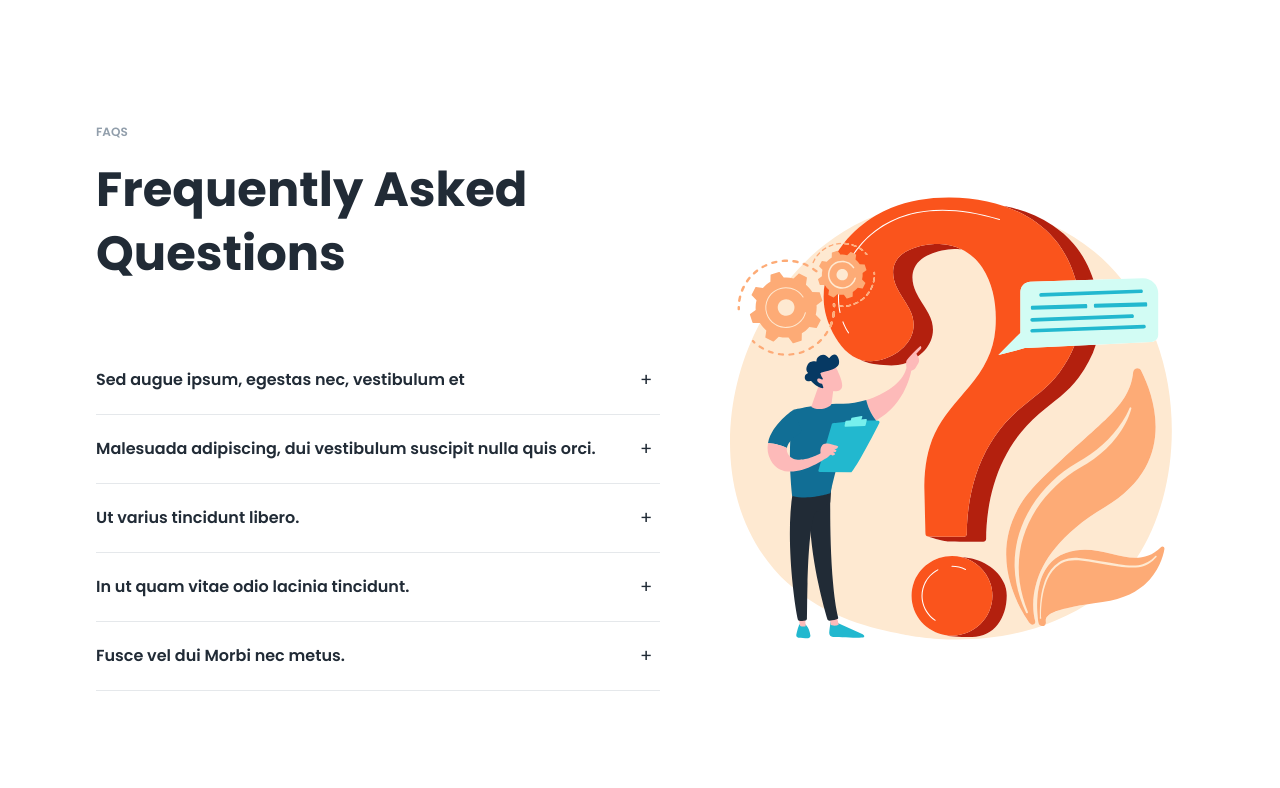
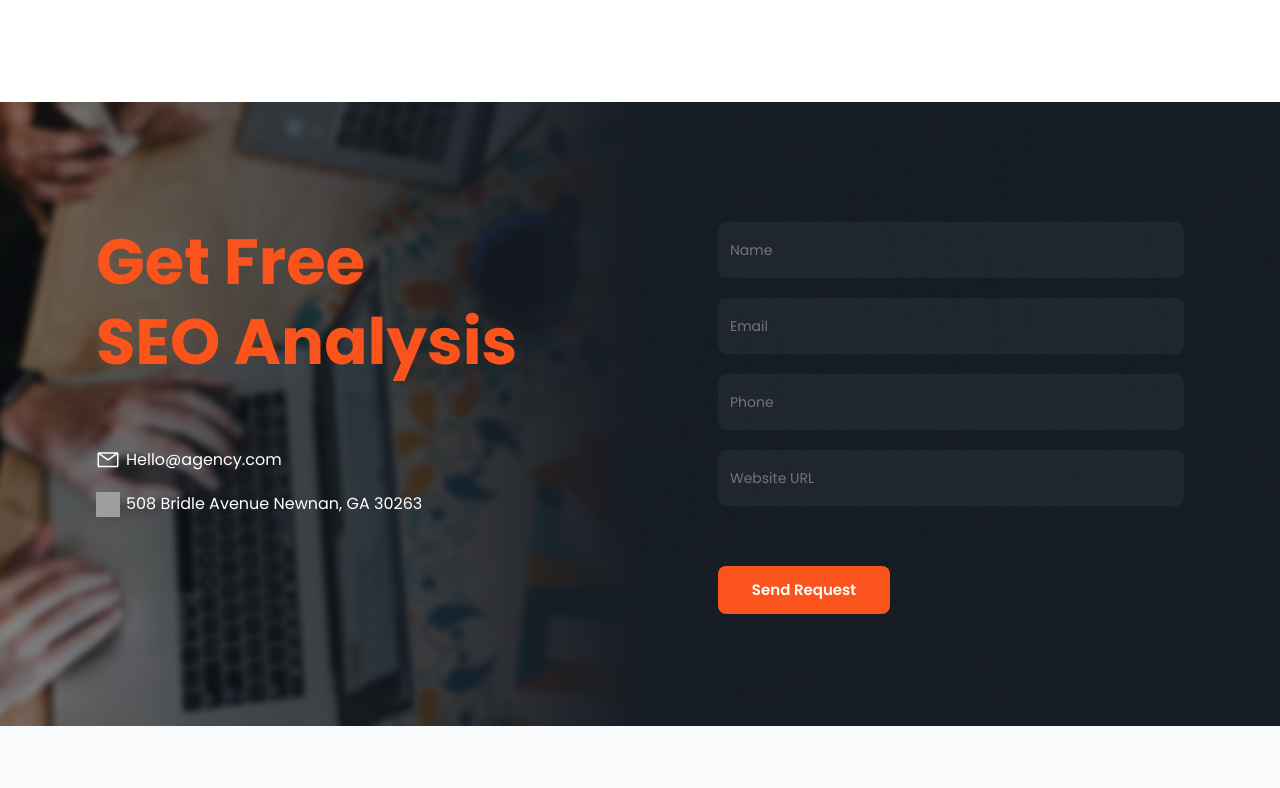
Before and after one commit to Azat02/zone, a React (Create React App) app: page /about in a window 1280 px wide. Shown: the part 7800-8588 px from the top of the page. Built offline with nearby package versions, Linux system fonts and the light colour scheme; grey boxes are pictures that could not be loaded.

Commit message:
feat: solve versel error

```diff
--- a/src/components/questions/questions.jsx
+++ b/src/components/questions/questions.jsx
@@ -1,4 +1,4 @@
-import React, { useState } from 'react';
+
 import css from "./Question.module.css";
 import question from '../../assets/img/question.svg'
 
--- a/src/pages/AboutPage/About.jsx
+++ b/src/pages/AboutPage/About.jsx
@@ -1,5 +1,5 @@
 import LatestPosts from '../../components/latestPosts/LatestPosts'
-import Questions from '../../components/questions/Questions'
+// import Questions from '../../components/questions/Questions'
 import Testimon from '../../components/testimon/Testimon'
 import css from './About.module.css'
 import spotify from '../../assets/img/spotify.svg'
@@ -171,7 +171,7 @@ function About({theme}) {
         </div>
         <LatestPosts theme={theme}/>
         <div className='container'>
-            <Questions theme={theme}/>
+            {/* <Questions theme={theme}/> */}
         </div>
     </>
   )
```
